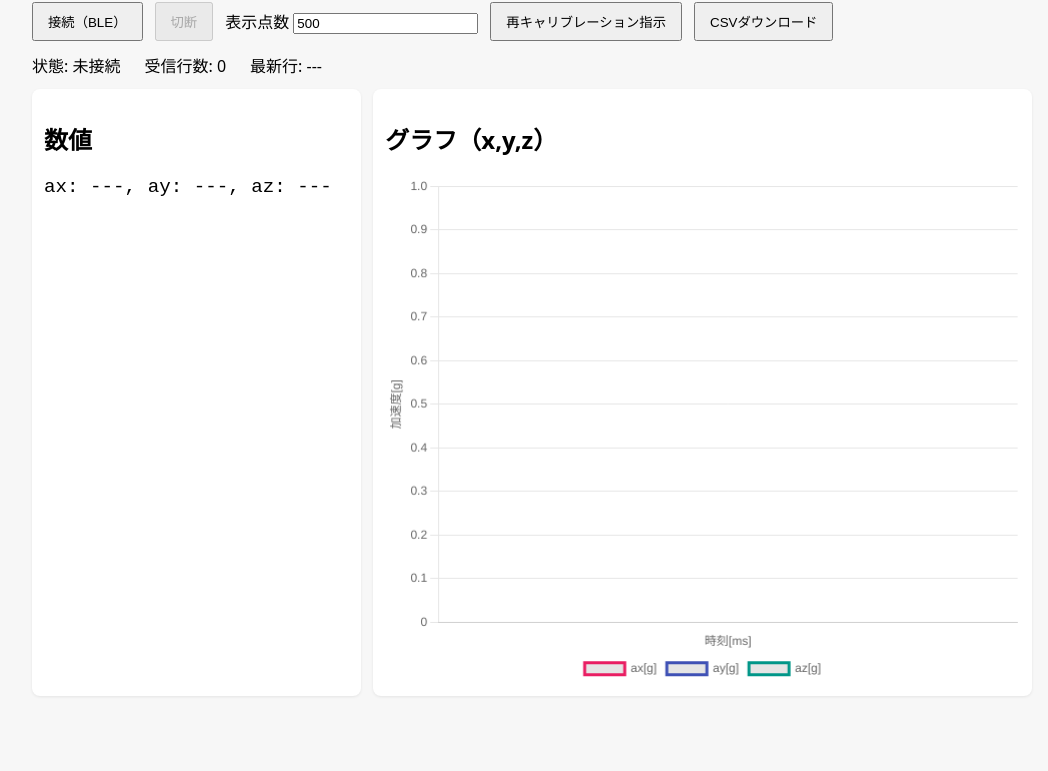
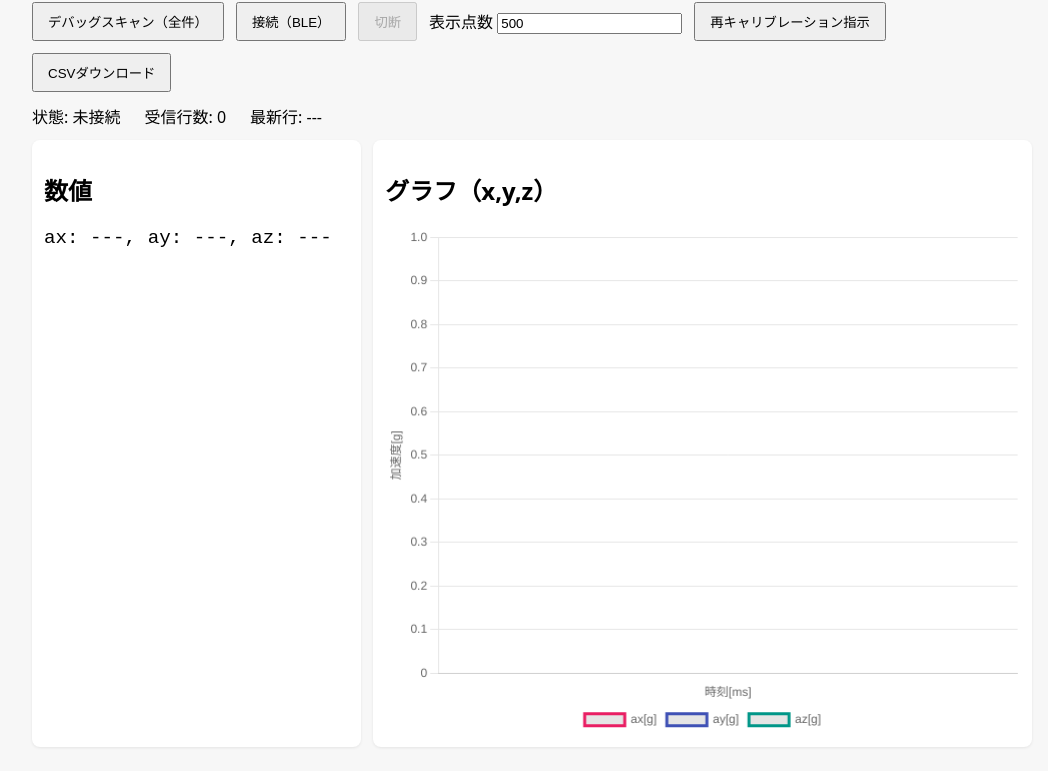
Before and after one commit to Ryota-fzt/accel_viewer, a plain HTML site: page index.html in a window 1280 px wide. Shown: the part 84-855 px from the top of the page, without its empty margins (108-1156 px from the left). Before the commit the page ends 804 px from the top, so only its background shows below. Drawn offline with nearby package versions, Linux system fonts and the light colour scheme.

Commit message:
Add debug scan button to controls
Added a debug scan button for testing purposes.

```diff
--- a/index.html
+++ b/index.html
@@ -12,6 +12,11 @@
     <h1>M5STAMP BLE 加速度ビューア（x,y,z）</h1>
 
     <div class="controls">
+
+      <!-- 接続/切断ボタンの並びに一時的に追加（公開時は外してOK） -->
+      <button id="debugScanBtn">デバッグスキャン（全件）</button>
+
+
       <button id="connectBtn">接続（BLE）</button>
       <button id="disconnectBtn" disabled>切断</button>
       <label>表示点数
@@ -41,4 +46,5 @@
 
   <script src="./main.js"></script>
 </body>
+
 </html>
```
